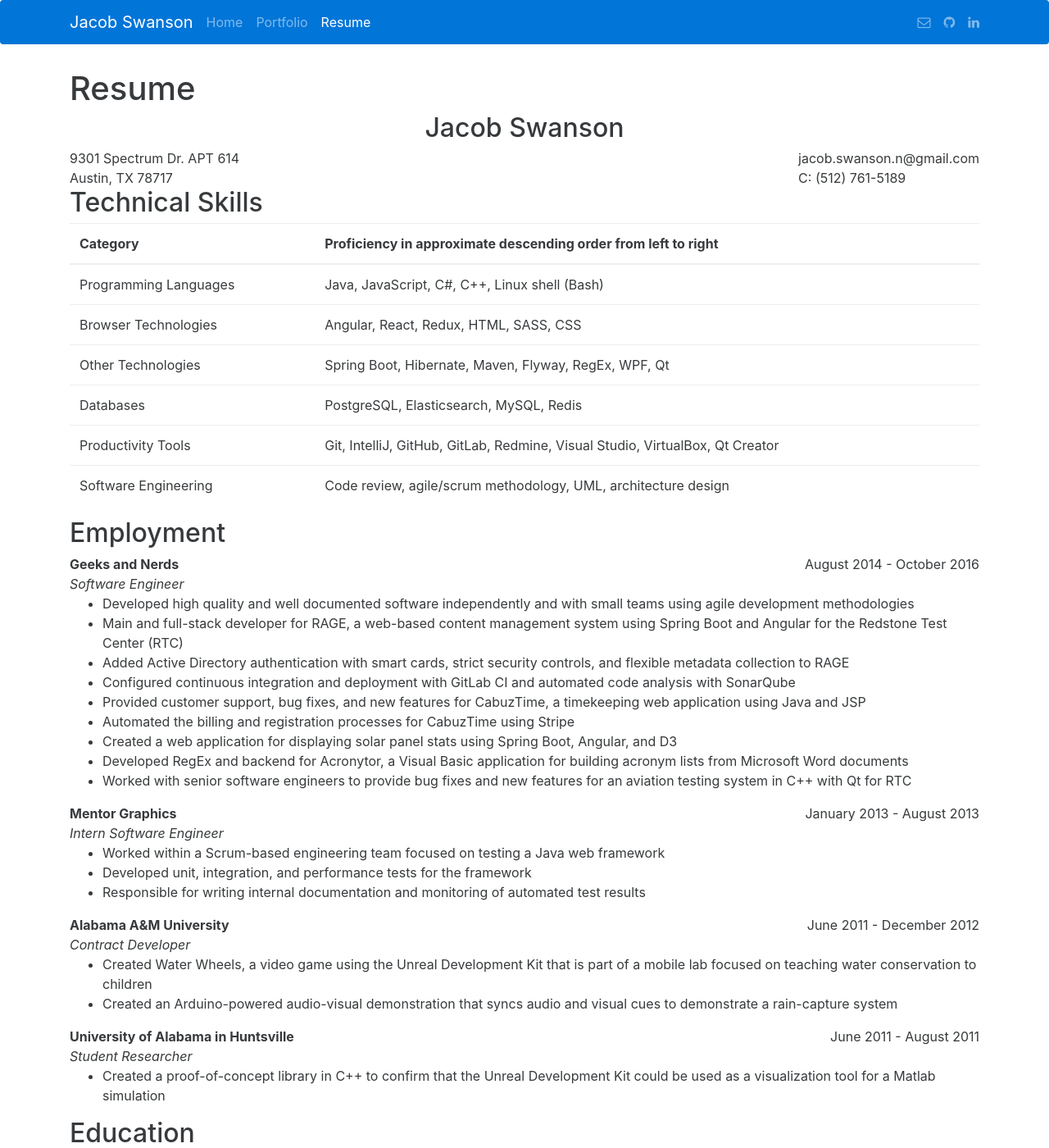
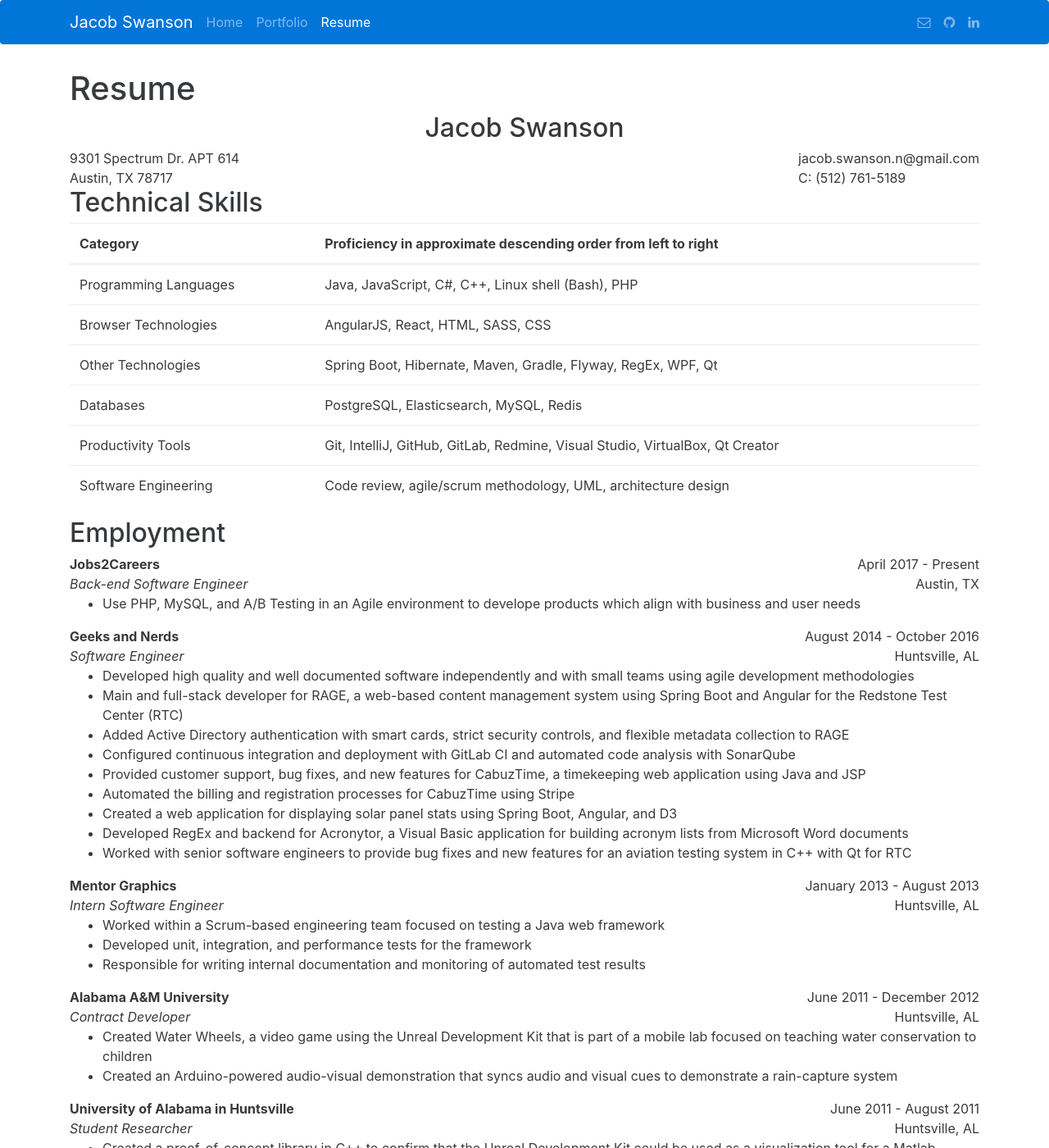
Before and after one commit to jacob-swanson/personal-site, a Jekyll site: the page built from pages/resume.md, in a window 1280 px wide and 1400 px high. Shown: the whole window at 82% size. Built offline with Jekyll 4.4.1, drawn with Linux system fonts in a browser that asks for light colours; nearby versions of some CDN libraries.

Commit message:
Add location and J2C to resume page

```diff
--- a/_includes/resume-employment-header.html
+++ b/_includes/resume-employment-header.html
@@ -5,7 +5,8 @@
     </div>
     <div class="col-xs-6">
         <span class="pull-right">
-            {{include.date}}
+            <span>{{include.date}}</span><br>
+            <span class="pull-right">{{include.location}}</span>
         </span>
     </div>
 </div>
--- a/pages/resume.md
+++ b/pages/resume.md
@@ -21,20 +21,22 @@
 
 ## Technical Skills
 
-| Category              |  Proficiency in approximate descending order from left to right |
-|-----------------------|---|
-| Programming Languages | Java, JavaScript, C#, C++, Linux shell (Bash)  |
-| Browser Technologies  | Angular, React, Redux, HTML, SASS, CSS |
-| Other Technologies    | Spring Boot, Hibernate, Maven, Flyway, RegEx, WPF, Qt |
-| Databases             | PostgreSQL, Elasticsearch, MySQL, Redis |
+| Category              | Proficiency in approximate descending order from left to right                |
+|-----------------------|-------------------------------------------------------------------------------|
+| Programming Languages | Java, JavaScript, C#, C++, Linux shell (Bash), PHP                            |
+| Browser Technologies  | AngularJS, React, HTML, SASS, CSS                                             |
+| Other Technologies    | Spring Boot, Hibernate, Maven, Gradle, Flyway, RegEx, WPF, Qt                 |
+| Databases             | PostgreSQL, Elasticsearch, MySQL, Redis                                       |
 | Productivity Tools    | Git, IntelliJ, GitHub, GitLab, Redmine, Visual Studio, VirtualBox, Qt Creator |
-| Software Engineering  | Code review, agile/scrum methodology, UML, architecture design  |
+| Software Engineering  | Code review, agile/scrum methodology, UML, architecture design                |
 {: class="table" }
 
 
 ## Employment
+{% include resume-employment-header.html company="Jobs2Careers" title="Back-end Software Engineer" date="April 2017 - Present" location="Austin, TX" %}
+* Use PHP, MySQL, and A/B Testing in an Agile environment to develope products which align with business and user needs
 
-{% include resume-employment-header.html company="Geeks and Nerds" title="Software Engineer" date="August 2014 - October 2016" %}
+{% include resume-employment-header.html company="Geeks and Nerds" title="Software Engineer" date="August 2014 - October 2016" location="Huntsville, AL" %}
 * Developed high quality and well documented software independently and with small teams using agile development methodologies
 * Main and full-stack developer for RAGE, a web-based content management system using Spring Boot and Angular for the Redstone Test Center (RTC)
 * Added Active Directory authentication with smart cards, strict security controls, and flexible metadata collection to RAGE
@@ -45,22 +47,22 @@
 * Developed RegEx and backend for Acronytor, a Visual Basic application for building acronym lists from Microsoft Word documents
 * Worked with senior software engineers to provide bug fixes and new features for an aviation testing system in C++ with Qt for RTC
 
-{% include resume-employment-header.html company="Mentor Graphics" title="Intern Software Engineer" date="January 2013 - August 2013" %}
+{% include resume-employment-header.html company="Mentor Graphics" title="Intern Software Engineer" date="January 2013 - August 2013" location="Huntsville, AL" %}
 * Worked within a Scrum-based engineering team focused on testing a Java web framework
 * Developed unit, integration, and performance tests for the framework
 * Responsible for writing internal documentation and monitoring of automated test results
 
-{% include resume-employment-header.html company="Alabama A&M University" title="Contract Developer" date="June 2011 - December 2012" %}
+{% include resume-employment-header.html company="Alabama A&M University" title="Contract Developer" date="June 2011 - December 2012" location="Huntsville, AL" %}
 * Created Water Wheels, a video game using the Unreal Development Kit that is part of a mobile lab focused on teaching water conservation to children
 * Created an Arduino-powered audio-visual demonstration that syncs audio and visual cues to demonstrate a rain-capture system
 
-{% include resume-employment-header.html company="University of Alabama in Huntsville" title="Student Researcher" date="June 2011 - August 2011" %}
+{% include resume-employment-header.html company="University of Alabama in Huntsville" title="Student Researcher" date="June 2011 - August 2011" location="Huntsville, AL" %}
 * Created a proof-of-concept library in C++ to confirm that the Unreal Development Kit could be used as a visualization tool for a Matlab simulation
 
 
 ## Education
 
-{% include resume-employment-header.html company="Bachelor of Science, Computer Engineering" title="University of Alabama in Huntsville" date="December 2014" %}
+{% include resume-employment-header.html company="Bachelor of Science, Computer Engineering" title="University of Alabama in Huntsville" date="December 2014" location="Huntsville, AL" %}
 
 ---
 
```
